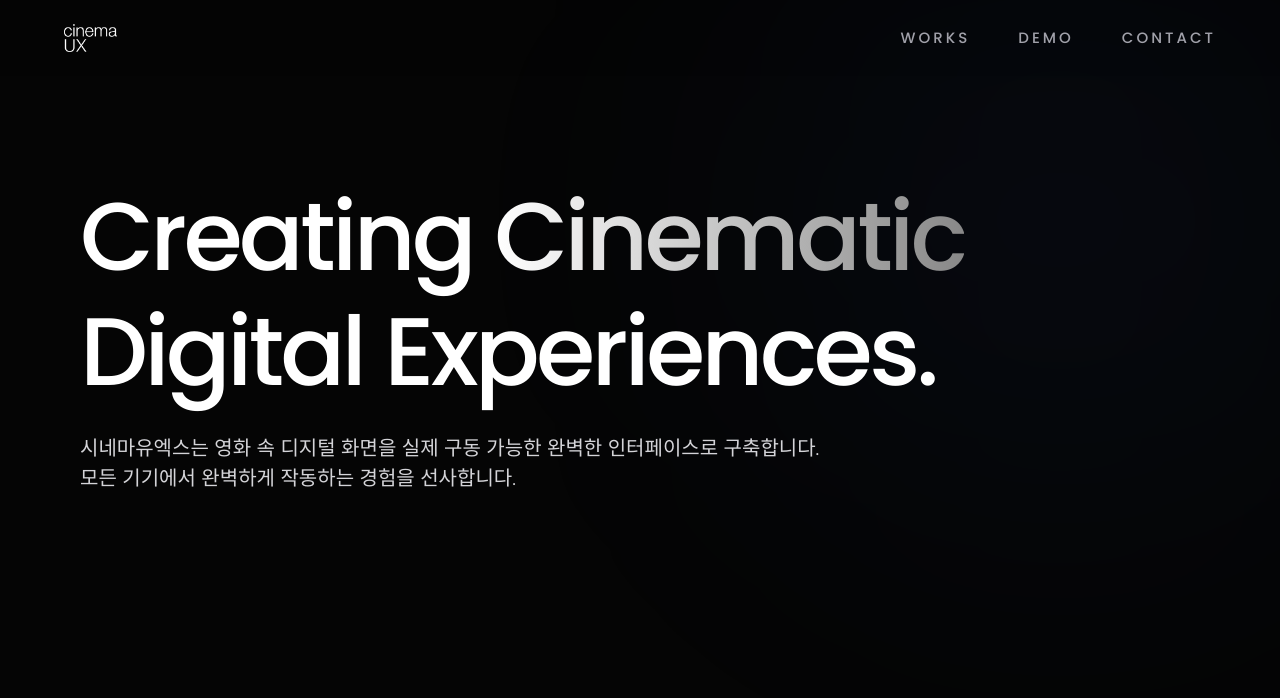
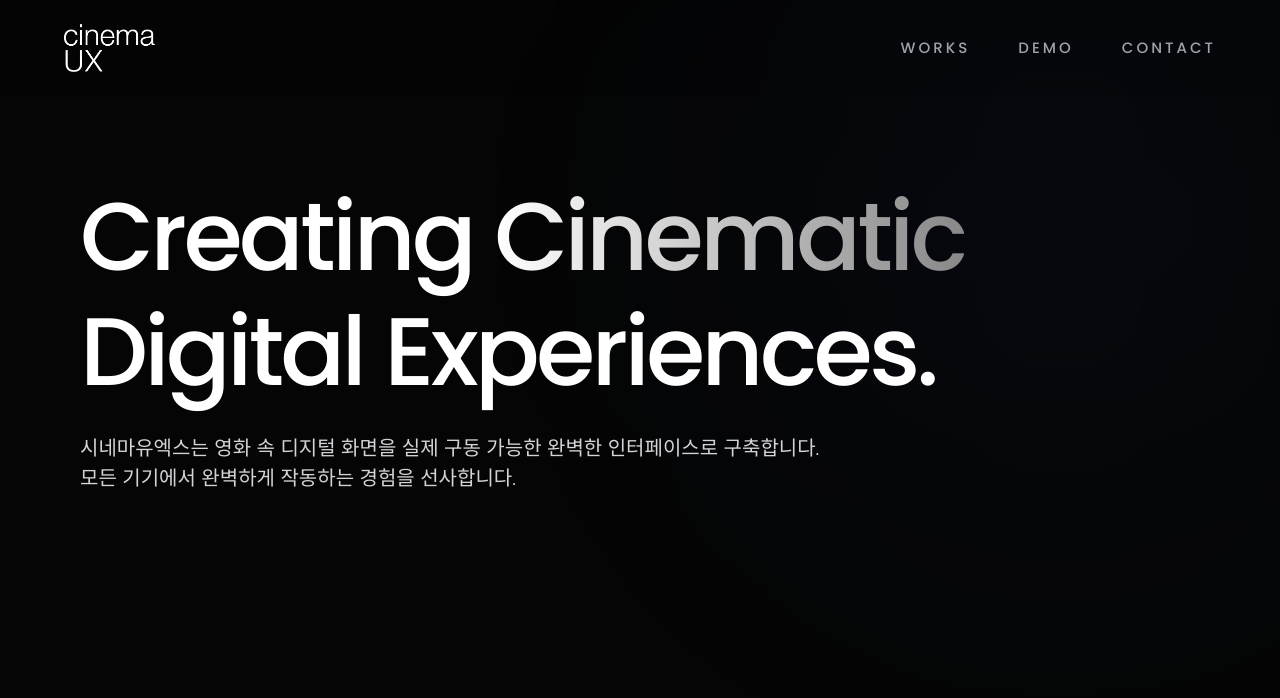
Before and after one commit to jiheee1/cinemaux, a plain HTML site: page index.html in a window 1280 px wide. Shown: the top 698 px of the page. Drawn offline with nearby package versions, Linux system fonts and the light colour scheme; files whose address does not match are found by name.

Commit message:
Increase logo image size in header

```diff
--- a/index.html
+++ b/index.html
@@ -63,7 +63,7 @@
 
     <header id="main-header" class="fixed top-0 left-0 right-0 z-50 py-6 px-8 md:px-16 flex justify-between items-center">
         <div class="logo-area">
-            <img src="img/logo_w.png" alt="CINEMAUX" class="h-6 md:h-7 object-contain">
+            <img src="img/logo_w.png" alt="CINEMAUX" class="h-10 md:h-12 object-contain">
         </div>
         <nav class="hidden md:flex space-x-12">
             <a href="#projects" class="nav-link">Works</a>
```
